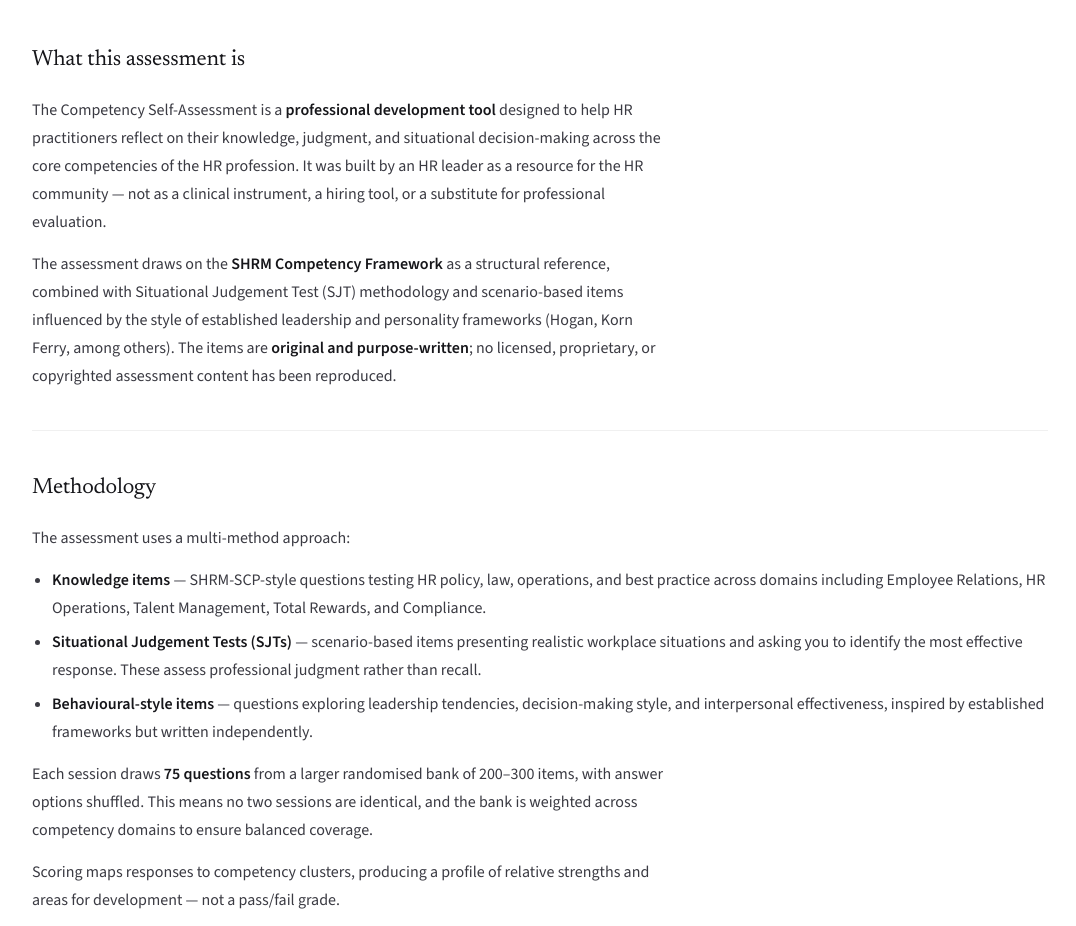
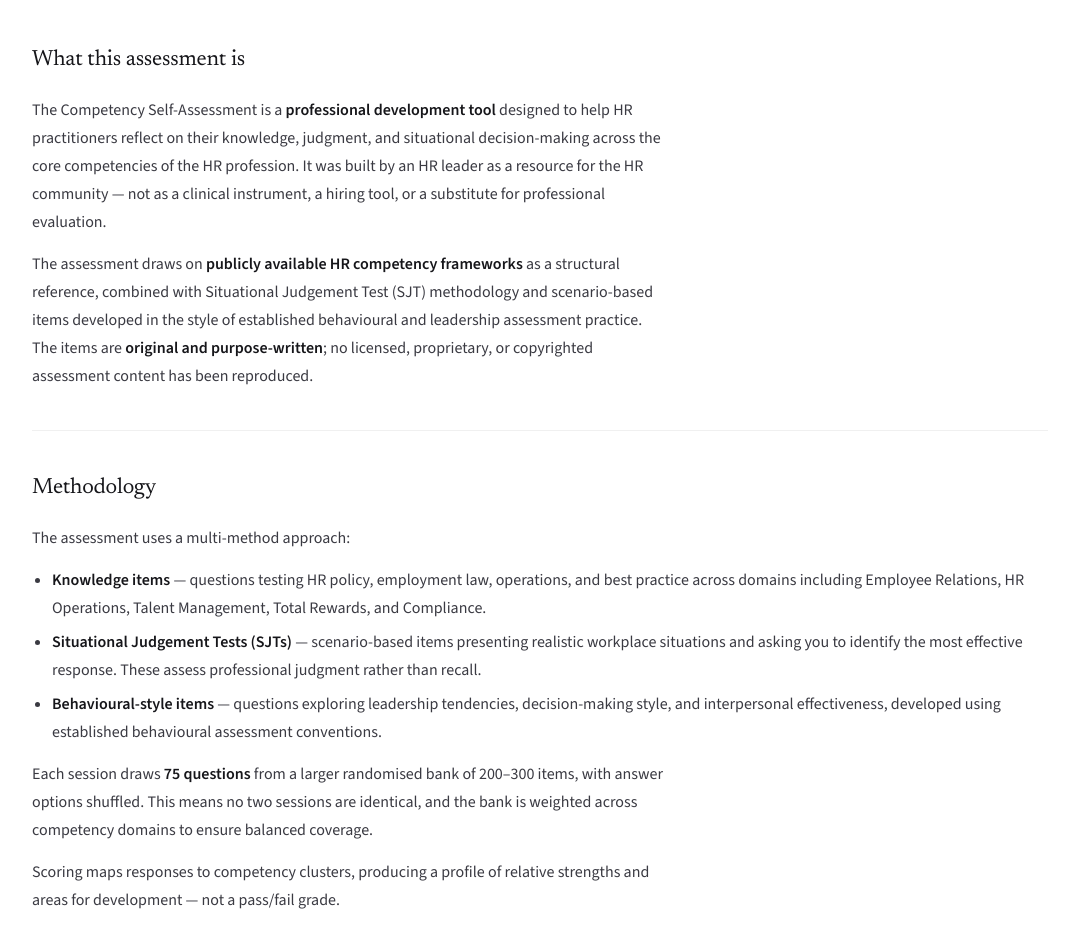
Before and after one commit to apphelpdeveloper-creator/tarkeshtiwari-site, a plain HTML site: page disclaimer.html in a window 1280 px wide. Shown: the part 434-1360 px from the top of the page, without its empty margins (100-1176 px from the left). Drawn offline with nearby package versions, Linux system fonts and the light colour scheme.

Commit message:
Leadership-level profile metrics, clean disclaimer

```diff
--- a/disclaimer.html
+++ b/disclaimer.html
@@ -168,16 +168,16 @@
   <div class="disc-section">
     <h2>What this assessment is</h2>
     <p>The Competency Self-Assessment is a <strong>professional development tool</strong> designed to help HR practitioners reflect on their knowledge, judgment, and situational decision-making across the core competencies of the HR profession. It was built by an HR leader as a resource for the HR community — not as a clinical instrument, a hiring tool, or a substitute for professional evaluation.</p>
-    <p>The assessment draws on the <strong>SHRM Competency Framework</strong> as a structural reference, combined with Situational Judgement Test (SJT) methodology and scenario-based items influenced by the style of established leadership and personality frameworks (Hogan, Korn Ferry, among others). The items are <strong>original and purpose-written</strong>; no licensed, proprietary, or copyrighted assessment content has been reproduced.</p>
+    <p>The assessment draws on <strong>publicly available HR competency frameworks</strong> as a structural reference, combined with Situational Judgement Test (SJT) methodology and scenario-based items developed in the style of established behavioural and leadership assessment practice. The items are <strong>original and purpose-written</strong>; no licensed, proprietary, or copyrighted assessment content has been reproduced.</p>
   </div>
 
   <div class="disc-section">
     <h2>Methodology</h2>
     <p>The assessment uses a multi-method approach:</p>
     <ul>
-      <li><strong>Knowledge items</strong> — SHRM-SCP-style questions testing HR policy, law, operations, and best practice across domains including Employee Relations, HR Operations, Talent Management, Total Rewards, and Compliance.</li>
+      <li><strong>Knowledge items</strong> — questions testing HR policy, employment law, operations, and best practice across domains including Employee Relations, HR Operations, Talent Management, Total Rewards, and Compliance.</li>
       <li><strong>Situational Judgement Tests (SJTs)</strong> — scenario-based items presenting realistic workplace situations and asking you to identify the most effective response. These assess professional judgment rather than recall.</li>
-      <li><strong>Behavioural-style items</strong> — questions exploring leadership tendencies, decision-making style, and interpersonal effectiveness, inspired by established frameworks but written independently.</li>
+      <li><strong>Behavioural-style items</strong> — questions exploring leadership tendencies, decision-making style, and interpersonal effectiveness, developed using established behavioural assessment conventions.</li>
     </ul>
     <p>Each session draws <strong>75 questions</strong> from a larger randomised bank of 200–300 items, with answer options shuffled. This means no two sessions are identical, and the bank is weighted across competency domains to ensure balanced coverage.</p>
     <p>Scoring maps responses to competency clusters, producing a profile of relative strengths and areas for development — not a pass/fail grade.</p>
@@ -200,7 +200,7 @@
 
   <div class="disc-section">
     <h2>Intellectual property &amp; framework references</h2>
-    <p>The SHRM Competency Model, Hogan Assessments, Korn Ferry Leadership Architect, and other named frameworks are the intellectual property of their respective owners. This assessment references their <strong>published, publicly available structural concepts</strong> (competency domains, item style conventions) as a professional reference point only. No proprietary item content, scoring algorithms, or licensed material from any third party has been used or reproduced.</p>
+    <p>This assessment references <strong>publicly available structural concepts</strong> from established HR competency and behavioural assessment practice — including competency domain structures and item style conventions — as a professional reference point only. No proprietary item content, scoring algorithms, or licensed material from any third party has been used or reproduced.</p>
     <p>All assessment items, scenarios, and scoring logic on this site are original works created by Tarkesh Tiwari and are protected accordingly.</p>
   </div>
 
```
Also changed, not shown: index.html (+1 -1 lines).
